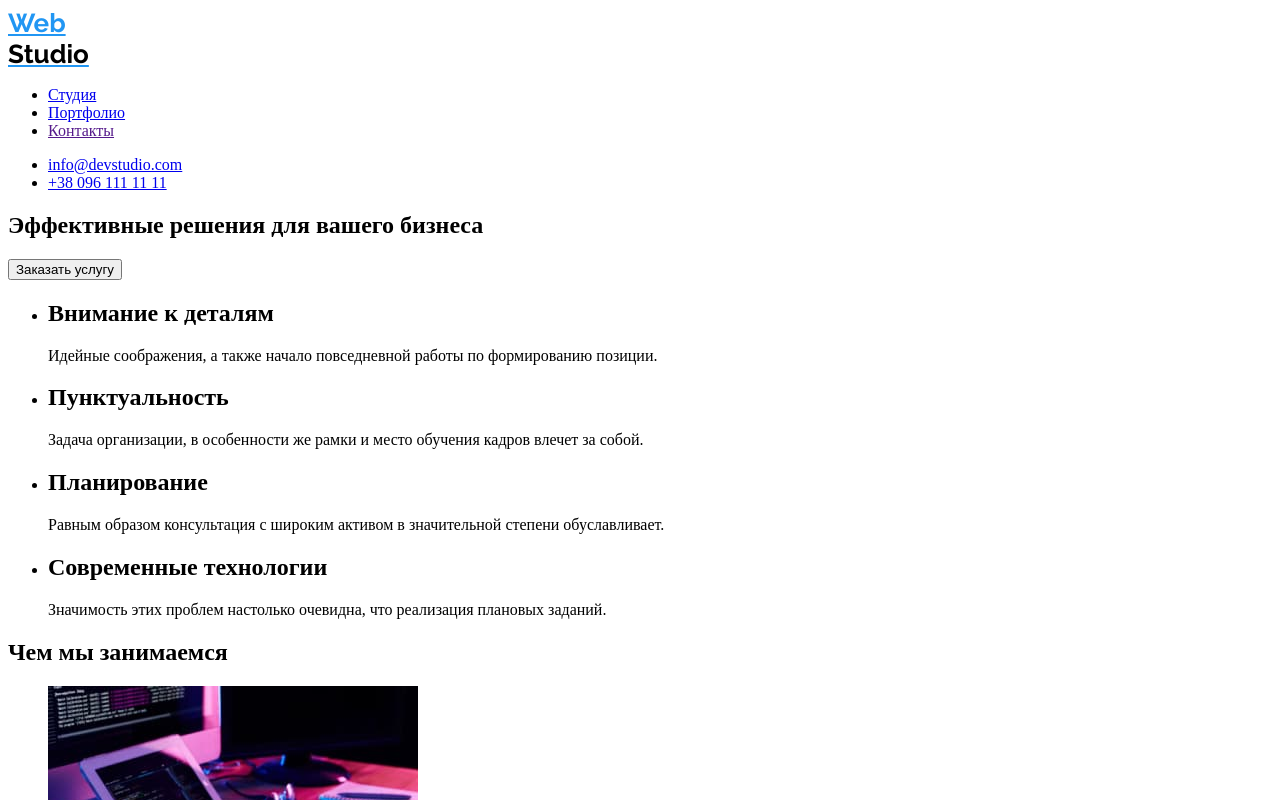
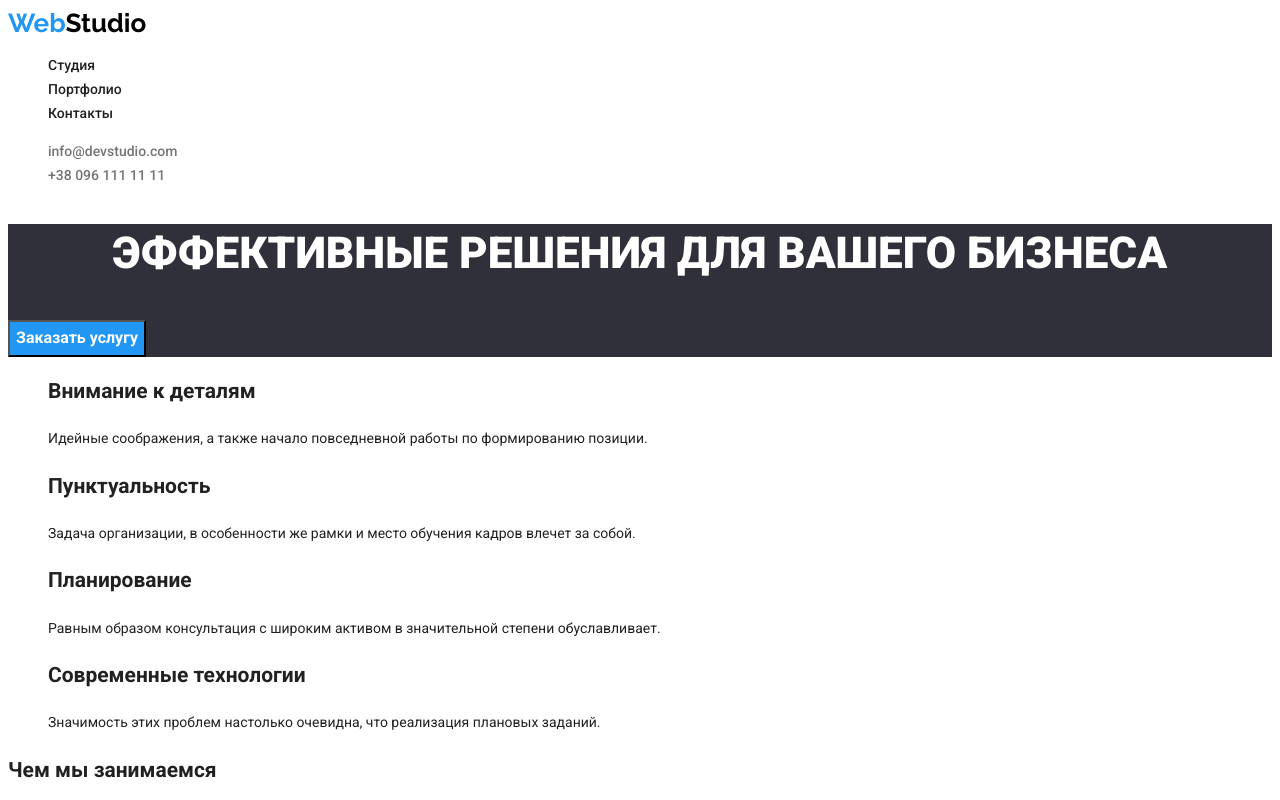
Before and after one commit to AndriyKryvopysha/goit-markup-hw-02, a plain HTML site: page index.html in a window 1280 px wide. Shown: the top 800 px of the page. Drawn offline with Linux system fonts and the light colour scheme.

Commit message:
CSS Hero and nav

```diff
--- a/css/styles.css
+++ b/css/styles.css
@@ -1,6 +1,16 @@
 /* font-family: Raleway;
 font-family: Roboto;
  */
+body {
+  font-family: Roboto;
+  font-style: normal;
+  font-weight: 400px;
+  font-size: 14px;
+  line-height: 1.71;
+  color: #212121;
+}
+
+/* Шапка */
 .logo {
   font-family: Raleway;
   font-style: normal;
@@ -8,10 +18,57 @@ font-family: Roboto;
   font-size: 26px;
   line-height: 1.19;
   color: #2196f3;
+  text-decoration: none;
 }
 .logo-header {
   color: black;
 }
+/* Навигация */
+ul {
+  list-style-type: none;
+}
+.nav-link {
+  text-decoration: none;
+  font-weight: 500;
+  font-size: 14px;
+  line-height: 1.14;
+  color: #212121;
+}
+.nav-link:hover {
+  color: #2196f3;
+}
+.nav-contact {
+  text-decoration: none;
+  font-weight: 500;
+  font-size: 14px;
+  line-height: 1.14;
+  color: #757575;
+}
+.nav-contact:hover {
+  color: #2196f3;
+}
+/* Герой */
+.hero {
+  background-color: #2f303a;
+}
+.hero h1 {
+  font-weight: 900;
+  font-size: 44px;
+  line-height: 1.36;
+  text-transform: uppercase;
+  text-align: center;
+  color: #ffffff;
+}
+.hero button {
+  font-family: Roboto;
+  background-color: #2196f3;
+  color: #ffffff;
+  font-weight: 700;
+  font-size: 16px;
+  line-height: 1.88;
+}
+
+/* Подвал */
 .logo-footer {
   color: white;
 }
--- a/index.html
+++ b/index.html
@@ -16,23 +16,22 @@
     <header>
       <nav>
         <a class="logo" href=""
-          >Web
-          <div class="logo-header">Studio</div></a
+          >Web<span class="logo-header">Studio</span></a
         >
-        <ul>
-          <li><a href="./index.html">Студия</a></li>
-          <li><a href="./portfolio.html">Портфолио</a></li>
-          <li><a href="">Контакты</a></li>
+        <ul class="nav">
+          <li><a class="nav-link" href="./index.html">Студия</a></li>
+          <li><a class="nav-link" href="./portfolio.html">Портфолио</a></li>
+          <li><a class="nav-link" href="">Контакты</a></li>
         </ul>
       </nav>
-      <ul>
-        <li><a href="mailto:info@devstudio.com">info@devstudio.com</a></li>
-        <li><a href="tel:+380961111111">+38 096 111 11 11</a></li>
+      <ul class="nav">
+        <li><a class="nav-contact" href="mailto:info@devstudio.com">info@devstudio.com</a></li>
+        <li><a class="nav-contact" href="tel:+380961111111">+38 096 111 11 11</a></li>
       </ul>
     </header>
     <main>
       <!--Герой-->
-      <section>
+      <section class="hero">
         <h1>Эффективные решения для вашего бизнеса</h1>
         <button type="button">Заказать услугу</button>
       </section>
@@ -102,8 +101,7 @@
     <!--Подвал Сайта-->
     <footer>
       <a class="logo" href=""
-        >Web
-        <div class="logo-footer">Studio</div></a
+        >Web<span class="logo-footer">Studio</span></a
       >
       <address>
         г. Киев, пр-т Леси Украинки, 26
```
Also changed, not shown: portfolio.html (+9 -9 lines).
